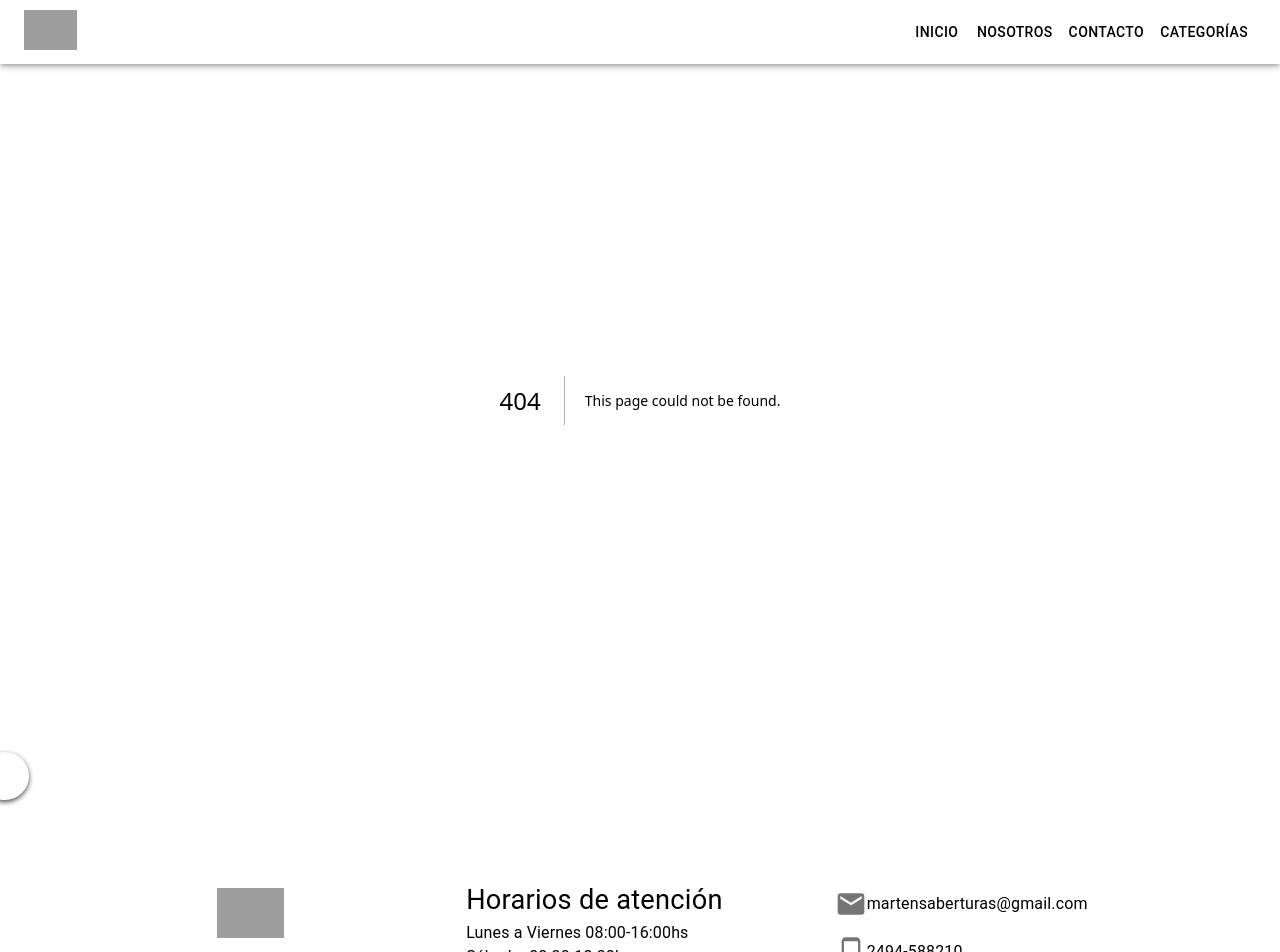
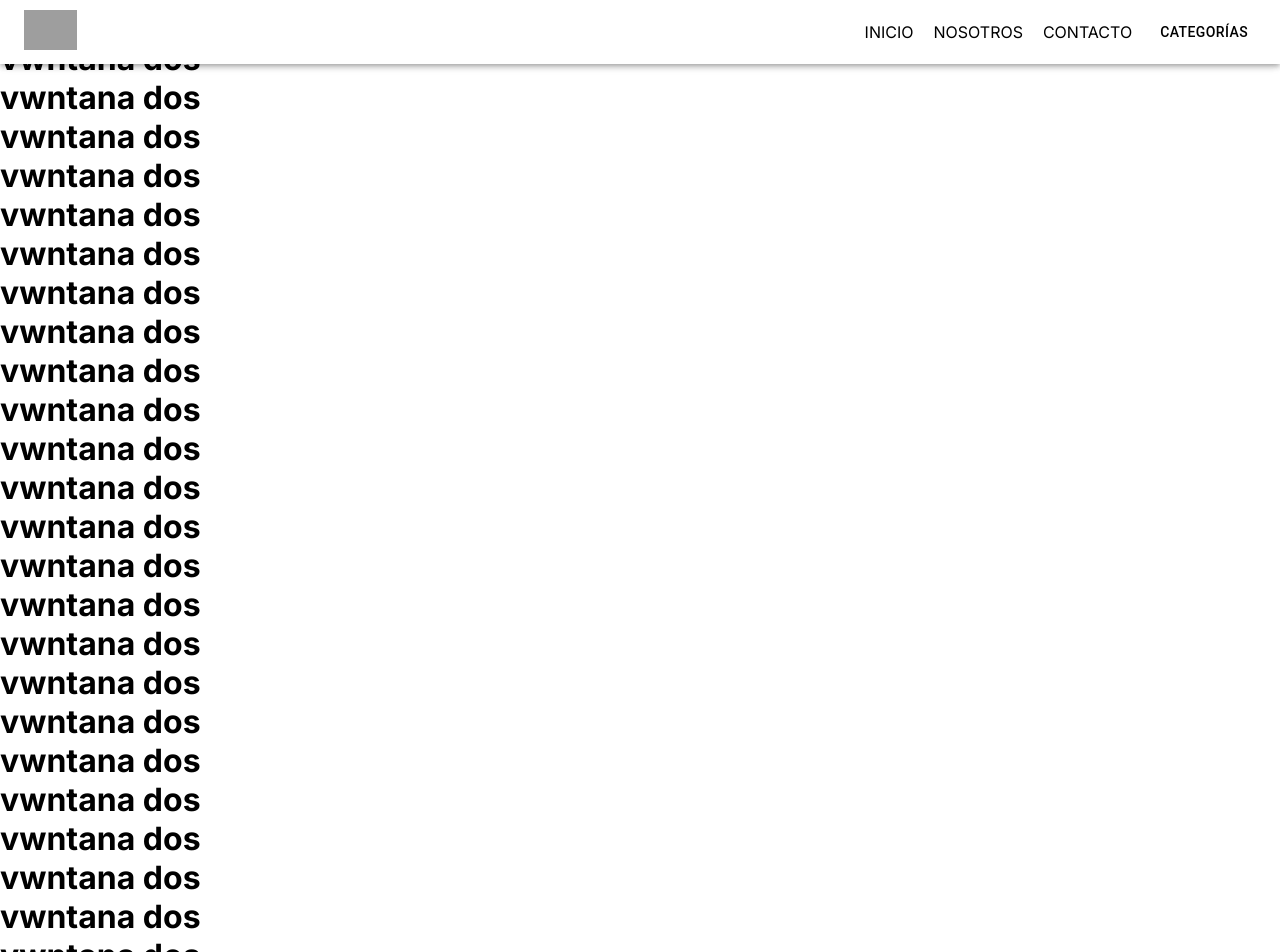
Before and after one commit to Santiago-Pereira/Martens-aberturas, a Next.js app in the folder martens/: page /categories/1 in a window 1280 px wide. Before the commit this address had no page. Shown: the top 952 px of the page. Built offline with nearby package versions, Linux system fonts and the light colour scheme; grey boxes are pictures that could not be loaded.

Commit message:
foco styles

```diff
--- /dev/null
+++ b/martens/src/app/categories/[products]/page.jsx
@@ -0,0 +1,33 @@
+
+export default function page() {
+  return (
+    <>
+    <h1>vwntana dos</h1>    <h1>vwntana dos</h1>
+    <h1>vwntana dos</h1>
+    <h1>vwntana dos</h1>
+    <h1>vwntana dos</h1>
+    <h1>vwntana dos</h1>
+    <h1>vwntana dos</h1>
+    <h1>vwntana dos</h1>
+    <h1>vwntana dos</h1>
+    <h1>vwntana dos</h1>
+    <h1>vwntana dos</h1>
+    <h1>vwntana dos</h1>
+    <h1>vwntana dos</h1>
+    <h1>vwntana dos</h1>
+    <h1>vwntana dos</h1>
+    <h1>vwntana dos</h1>
+    <h1>vwntana dos</h1>
+    <h1>vwntana dos</h1>
+    <h1>vwntana dos</h1>
+    <h1>vwntana dos</h1>
+    <h1>vwntana dos</h1>
+    <h1>vwntana dos</h1>
+    <h1>vwntana dos</h1>
+    <h1>vwntana dos</h1>
+    <h1>vwntana dos</h1>
+    <h1>vwntana dos</h1>
+   </>
+
+  )
+}
--- a/martens/src/app/layout.js
+++ b/martens/src/app/layout.js
@@ -1,4 +1,4 @@
-// "use client";
+ "use client";
 import { NavBar } from "@/components/NavBar";
 import "./globals.css";
 import { Inter } from "next/font/google";
--- a/martens/src/app/page.js
+++ b/martens/src/app/page.js
@@ -4,9 +4,9 @@ import Banner from "@/components/Banner";
 import Form from "@/components/Form";
 import Map from "@/components/Map";
 import AbstractSection from "@/components/AbstractSection";
-import AOS from 'aos';
-import 'aos/dist/aos.css';
-AOS.init();
+// import AOS from 'aos';
+// import 'aos/dist/aos.css';
+// AOS.init();
 
 
 
--- a/martens/src/components/CategoriasDropDown.jsx
+++ b/martens/src/components/CategoriasDropDown.jsx
@@ -7,16 +7,7 @@ import AccordionSummary from "@mui/material/AccordionSummary";
 import AccordionDetails from "@mui/material/AccordionDetails";
 import Typography from "@mui/material/Typography";
 import ExpandMoreIcon from "@mui/icons-material/ExpandMore";
-
-/* products and services array */
-const categoriesArray = [
-  { name: "Puertas" },
-  { name: "Portones" },
-  { name: "Ventanas" },
-  { name: "Trabajos en hierro" },
-  { name: "Pérgolas" },
-  { name: "Soluciones generales" },
-];
+import {categoriesArray} from "./NavBar";
 
 export default function CategoriasDropDown({ hideMenu }) {
   //dropdown on menu functions
@@ -28,15 +19,17 @@ export default function CategoriasDropDown({ hideMenu }) {
 
   const handleClose = () => {
     setAnchorEl(null);
-    hideMenu;
+    hideMenu();
   };
 
   /* categories rendering */
-  function categoryRendering(cats) {
-    return cats?.map((category) => (
-      <MenuItem onClick={handleClose} key={category.name}>
-        {category.name}
-      </MenuItem>
+  function categoryRendering() {
+    return categoriesArray?.map((category) => (
+      <a href={category.url} key={category.url}>
+        <MenuItem onClick={handleClose}>
+          {category.name}
+        </MenuItem>
+      </a>
     ));
   }
   return (
@@ -61,7 +54,7 @@ export default function CategoriasDropDown({ hideMenu }) {
           "aria-labelledby": "basic-button",
         }}
       >
-        {categoryRendering(categoriesArray)}
+        {categoryRendering()}
       </Menu>
     </>
   );
--- a/martens/src/components/CategoriesDropDownMobile.jsx
+++ b/martens/src/components/CategoriesDropDownMobile.jsx
@@ -6,16 +6,7 @@ import AccordionSummary from "@mui/material/AccordionSummary";
 import AccordionDetails from "@mui/material/AccordionDetails";
 import Typography from "@mui/material/Typography";
 import ExpandMoreIcon from "@mui/icons-material/ExpandMore";
-
-/* products and services array */
-const categoriesArray = [
-  { name: "Puertas" },
-  { name: "Portones" },
-  { name: "Ventanas" },
-  { name: "Trabajos en hierro" },
-  { name: "Pérgolas" },
-  { name: "Soluciones generales" },
-];
+import { categoriesArray } from "./NavBar";
 
 export default function CategoriesDropDownMobile({ hideMenu }) {
   //dropdown on menu functions
@@ -27,11 +18,13 @@ export default function CategoriesDropDownMobile({ hideMenu }) {
   };
 
   /* categories rendering */
-  function categoryRendering(cats) {
-    return cats?.map((category) => (
-      <MenuItem onClick={handleClose} key={category.name}>
-        {category.name}
-      </MenuItem>
+  function categoryRendering() {
+    return categoriesArray?.map((category) => (
+      <a href={category.url} key={category.url}>
+        <MenuItem onClick={handleClose}>
+          {category.name}
+        </MenuItem>
+      </a>
     ));
   }
   return (
@@ -43,7 +36,7 @@ export default function CategoriesDropDownMobile({ hideMenu }) {
             xs: "block",
             sm: "none",
             md: "none",
-          },color:'black'
+          }, color: 'black'
         }}
       >
         <Accordion
@@ -61,7 +54,7 @@ export default function CategoriesDropDownMobile({ hideMenu }) {
             <Typography>Catergorias</Typography>
           </AccordionSummary>
           <AccordionDetails>
-            <div onClick={hideMenu}>{categoryRendering(categoriesArray)}</div>
+            <div onClick={hideMenu}>{categoryRendering()}</div>
           </AccordionDetails>
         </Accordion>
       </Box>
--- a/martens/src/components/NavBar.jsx
+++ b/martens/src/components/NavBar.jsx
@@ -20,7 +20,21 @@ import Link from "next/link";
 
 //drawer
 const drawerWidth = 240;
-const navItems = ["Inicio", "Nosotros", "Contacto"];
+const navItems = [
+  { title: "Inicio", url: "/" },
+  { title: "Nosotros", url: "/nosotros" },
+  { title: "Contacto", url: "/contacto" }
+]
+
+/* products and services array */
+export const categoriesArray = [
+  { name: "Puertas", url: "/categoria/puertas" },
+  { name: "Portones", url: "/categoria/puertas" },
+  { name: "Ventanas", url: "/categoria/puertas" },
+  { name: "Trabajos en hierro", url: "/categoria/puertas" },
+  { name: "Pérgolas", url: "/categoria/puertas" },
+  { name: "Soluciones generales", url: "/categoria/puertas" },
+];
 
 export function NavBar(props) {
   //drawer functions
@@ -39,12 +53,12 @@ export function NavBar(props) {
       <Divider />
       <List onClick={handleDrawerToggle}>
         {navItems.map((item) => (
-          <ListItem key={item} disablePadding>
-            <Link href="./app/categories">
-            <ListItemButton >
-              <ListItemText primary={item}  />
-            </ListItemButton>
-          </Link>
+          <ListItem key={item.url} disablePadding>
+            <Link href={item.url}>
+              <ListItemButton >
+                <ListItemText primary={item.title} />
+              </ListItemButton>
+            </Link>
           </ListItem>
         ))}
       </List>
@@ -64,7 +78,7 @@ export function NavBar(props) {
             aria-label="open drawer"
             edge="start"
             onClick={handleDrawerToggle}
-            sx={{ mr: 2, display: { sm: "none" } ,color:'black'}}
+            sx={{ mr: 2, display: { sm: "none" }, color: 'black' }}
           >
             <MenuIcon />
           </IconButton>
@@ -79,11 +93,11 @@ export function NavBar(props) {
               style={{ height: "40px" }}
             />
           </Box>
-          <Box sx={{ display: { xs: "none", sm: "block" } }}>
+          <Box sx={{ display: { xs: "none", sm: "flex" }, gap: '20px', alignItems: 'center', color: "black" }}>
             {navItems.map((item) => (
-              <Button key={item} sx={{ color: "black" }}>
-                {item}
-              </Button>
+              <Link key={item.url} href={item.url}>
+                {item.title.toUpperCase()}
+              </Link>
             ))}
             <CategoriasDropDown />
           </Box>
```
Also changed, not shown: martens/src/app/categories/page.jsx (+11 -2 lines).
